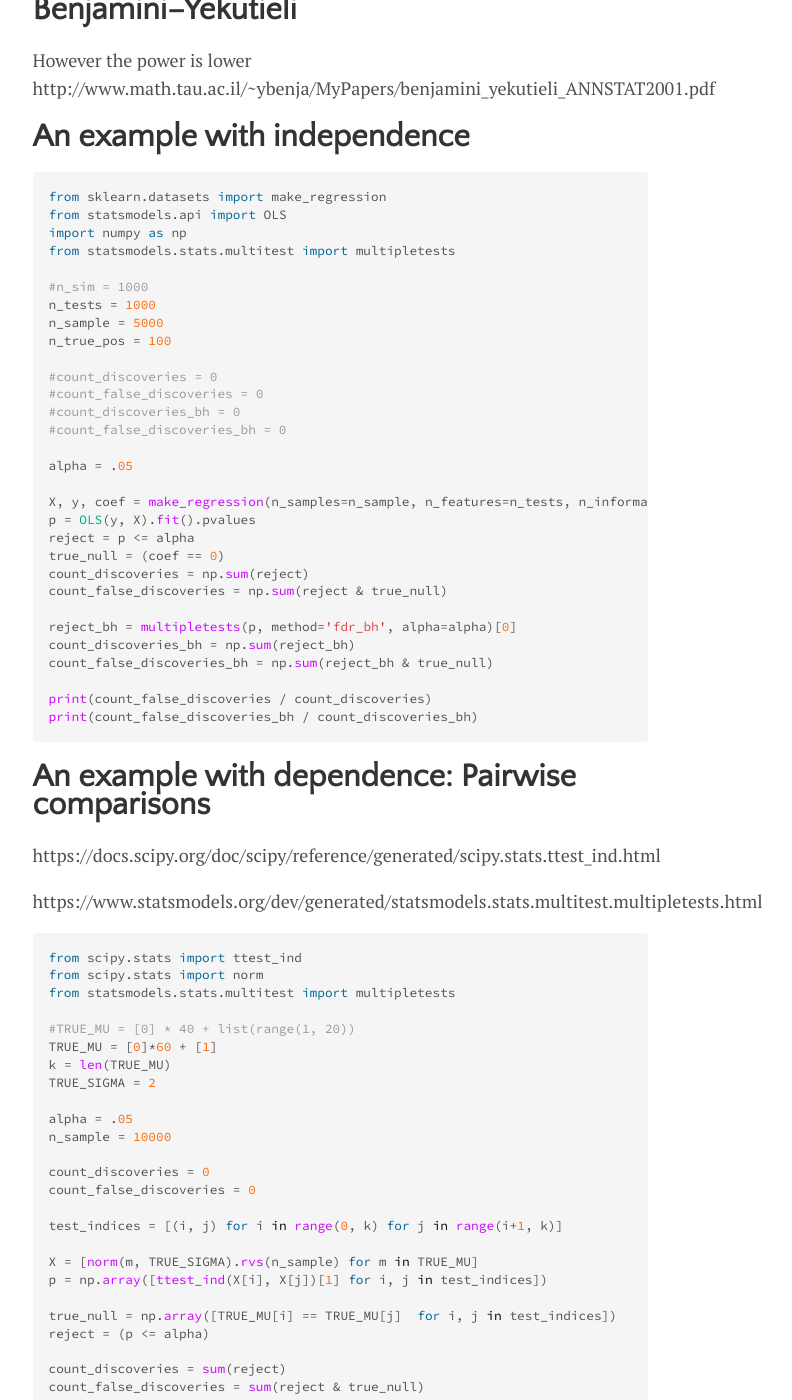
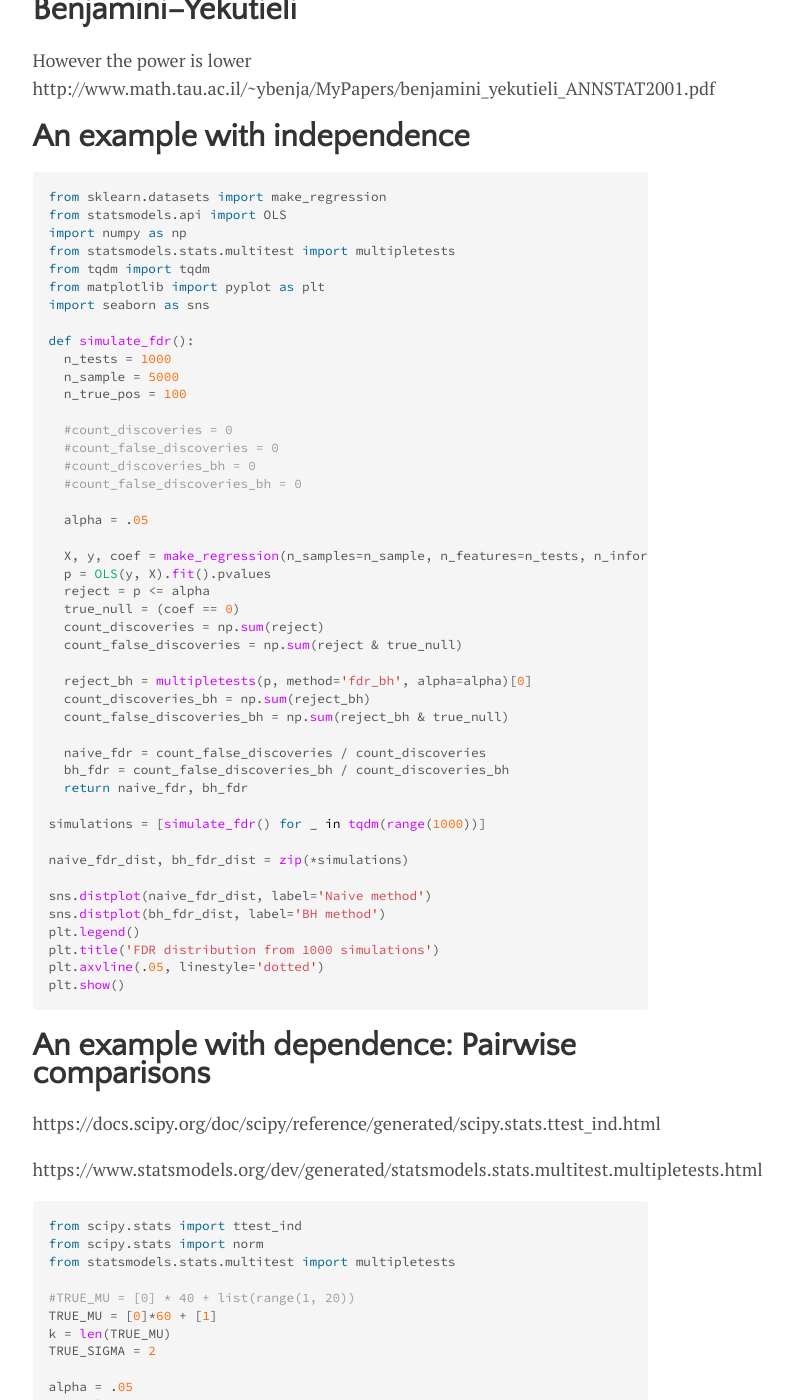
Before and after one commit to lmc2179/lmc2179.github.io, a Jekyll site: the page built from drafts/fdr.md, in a window 1280 px wide and 1400 px high, scrolled down 1275 px. Shown: the whole window, without its empty margins (300-1092 px from the left). Built offline with Jekyll 4.4.1, drawn with Linux system fonts in a browser that asks for light colours.

Commit message:
Update fdr.md

````diff
--- a/drafts/fdr.md
+++ b/drafts/fdr.md
@@ -33,32 +33,47 @@ from sklearn.datasets import make_regression
 from statsmodels.api import OLS
 import numpy as np
 from statsmodels.stats.multitest import multipletests
+from tqdm import tqdm
+from matplotlib import pyplot as plt
+import seaborn as sns
 
-#n_sim = 1000
-n_tests = 1000
-n_sample = 5000
-n_true_pos = 100
+def simulate_fdr():
+  n_tests = 1000
+  n_sample = 5000
+  n_true_pos = 100
 
-#count_discoveries = 0
-#count_false_discoveries = 0
-#count_discoveries_bh = 0
-#count_false_discoveries_bh = 0
+  #count_discoveries = 0
+  #count_false_discoveries = 0
+  #count_discoveries_bh = 0
+  #count_false_discoveries_bh = 0
 
-alpha = .05
+  alpha = .05
 
-X, y, coef = make_regression(n_samples=n_sample, n_features=n_tests, n_informative=n_true_pos, bias=0, coef=True, noise=1)
-p = OLS(y, X).fit().pvalues
-reject = p <= alpha
-true_null = (coef == 0)
-count_discoveries = np.sum(reject)
-count_false_discoveries = np.sum(reject & true_null)
+  X, y, coef = make_regression(n_samples=n_sample, n_features=n_tests, n_informative=n_true_pos, bias=0, coef=True, noise=1)
+  p = OLS(y, X).fit().pvalues
+  reject = p <= alpha
+  true_null = (coef == 0)
+  count_discoveries = np.sum(reject)
+  count_false_discoveries = np.sum(reject & true_null)
 
-reject_bh = multipletests(p, method='fdr_bh', alpha=alpha)[0]
-count_discoveries_bh = np.sum(reject_bh)
-count_false_discoveries_bh = np.sum(reject_bh & true_null)
+  reject_bh = multipletests(p, method='fdr_bh', alpha=alpha)[0]
+  count_discoveries_bh = np.sum(reject_bh)
+  count_false_discoveries_bh = np.sum(reject_bh & true_null)
 
-print(count_false_discoveries / count_discoveries)
-print(count_false_discoveries_bh / count_discoveries_bh)
+  naive_fdr = count_false_discoveries / count_discoveries
+  bh_fdr = count_false_discoveries_bh / count_discoveries_bh
+  return naive_fdr, bh_fdr
+
+simulations = [simulate_fdr() for _ in tqdm(range(1000))]
+
+naive_fdr_dist, bh_fdr_dist = zip(*simulations)
+
+sns.distplot(naive_fdr_dist, label='Naive method')
+sns.distplot(bh_fdr_dist, label='BH method')
+plt.legend()
+plt.title('FDR distribution from 1000 simulations')
+plt.axvline(.05, linestyle='dotted')
+plt.show()
 ```
 
 # An example with dependence: Pairwise comparisons
````
